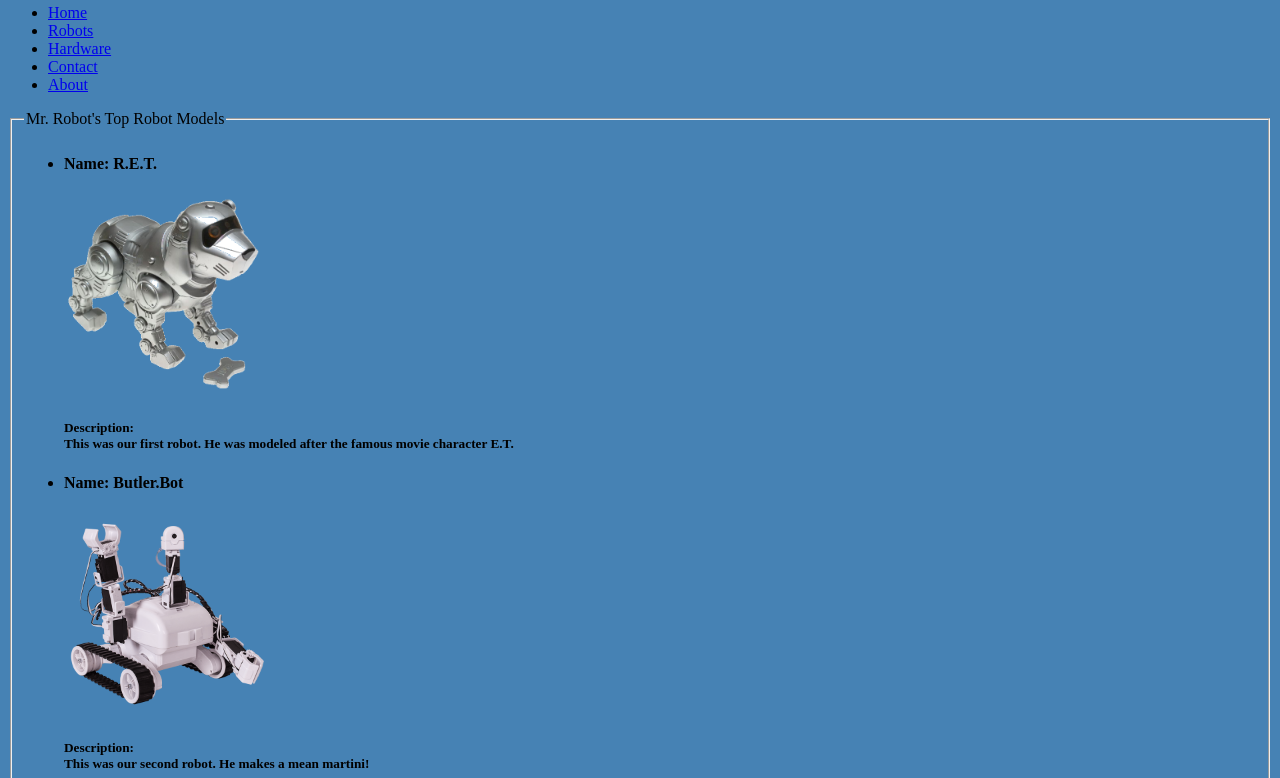
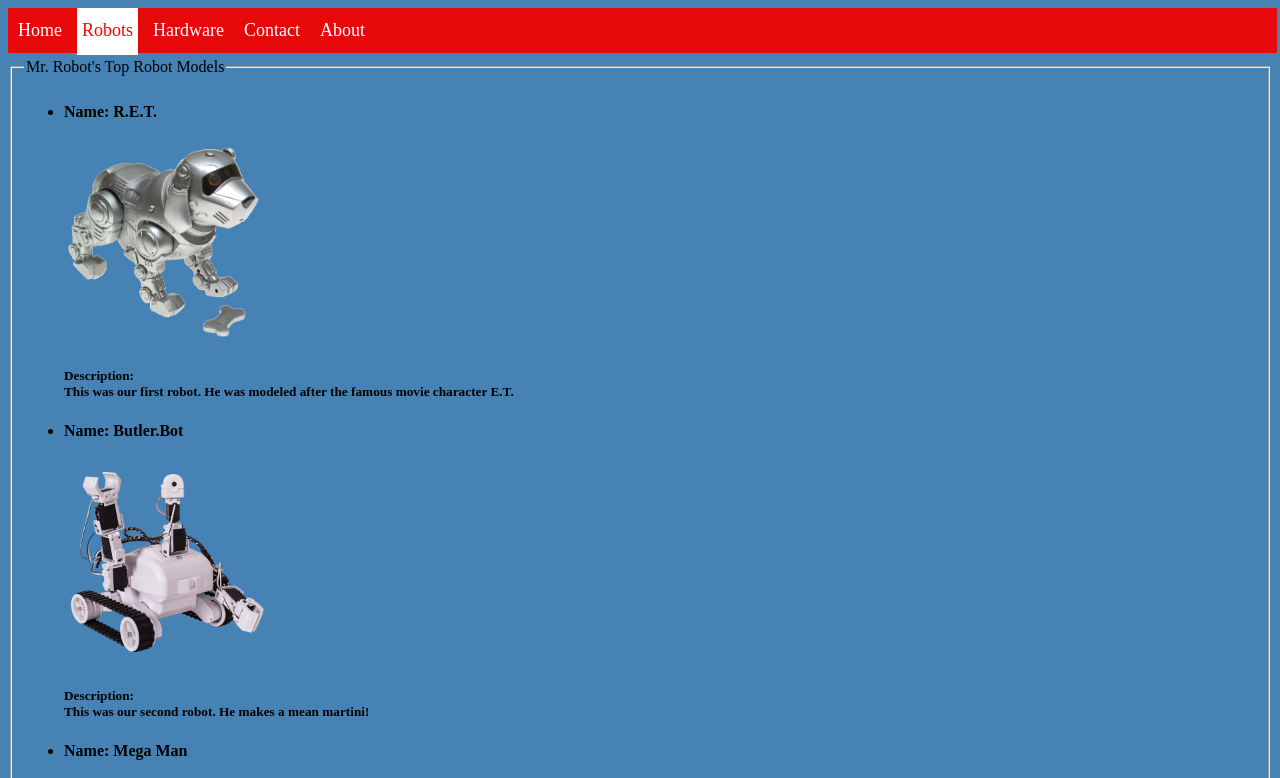
Before and after one commit to Loki2099/RobotStoreClone, a plain HTML site: page RobotStoreClone/robots.html in a window 1280 px wide. Shown: the part 184-962 px from the top of the page. Drawn offline with Linux system fonts and the light colour scheme; grey boxes are pictures that could not be loaded.

Commit message:
nav block work

```diff
--- a/RobotStoreClone/StyleSheet.css
+++ b/RobotStoreClone/StyleSheet.css
@@ -1,6 +1,8 @@
 body{
 	background-color:steelblue;
 }
+
+header, section, footer, aside, nav, main, article, figure { display: block; }
 
 .headerlogo img{
 	top:.75em;
@@ -25,14 +27,49 @@ body{
 }
 
 .navbar-background{
-	width:100%;
-}
-.navbar-background ul{
-	list-style: none;
+	height: 45px;
+	width: 100%;
+	margin-bottom: 5px;
+	margin-top: 20px;
+	padding-left: 5px;
 }
 
-.navbar-background ul li{
-	display:block;
+.navbar-background ul {
+	list-style: none;
+	padding: 0px;
+}
+
+.navbar-background ul li {
+	display: block;
+}
+
+.navbar-background ul li > a {
+	text-decoration: none;
+}
+
+.navbar-background ul li > a:hover {
+	text-decoration: underline;
+}
+
+.navbar-background{
+	background-color: #E70909;
+}
+
+.navlink {
+	height: 35px;
+	margin-right: 10px;
+	font-size: 18px;
+	float: left;
+	padding-left: 5px;
+	padding-right: 5px;
+	padding-top: 12px;
+	color: white;
+	text-decoration: none;
+}
+
+#active{
+	color: red;
+	background-color: white;
 }
 
 #welcometext { column-count: 2; }
--- a/RobotStoreClone/robots.html
+++ b/RobotStoreClone/robots.html
@@ -15,10 +15,10 @@
           <input type="search" class="searchbox" placeholder="Search our store" />
       </div>
 
-      <nav class="backgroundgradient">
+      <nav class="navbar-background">
           <ul>
             <li><a class="navlink" href="index.html">Home</a></li>
-            <li><a class="navlink active" href="robots.html">Robots</a></li>
+            <li><a class="navlink" id="active" href="robots.html">Robots</a></li>
             <li><a class="navlink" href="computers.html">Hardware</a></li>
             <li><a class="navlink" href="contact.html">Contact</a></li>
             <li><a class="navlink" href="about.html">About</a></li>
```
Also changed, not shown: RobotStoreClone/index.html (+1 -1 lines).
